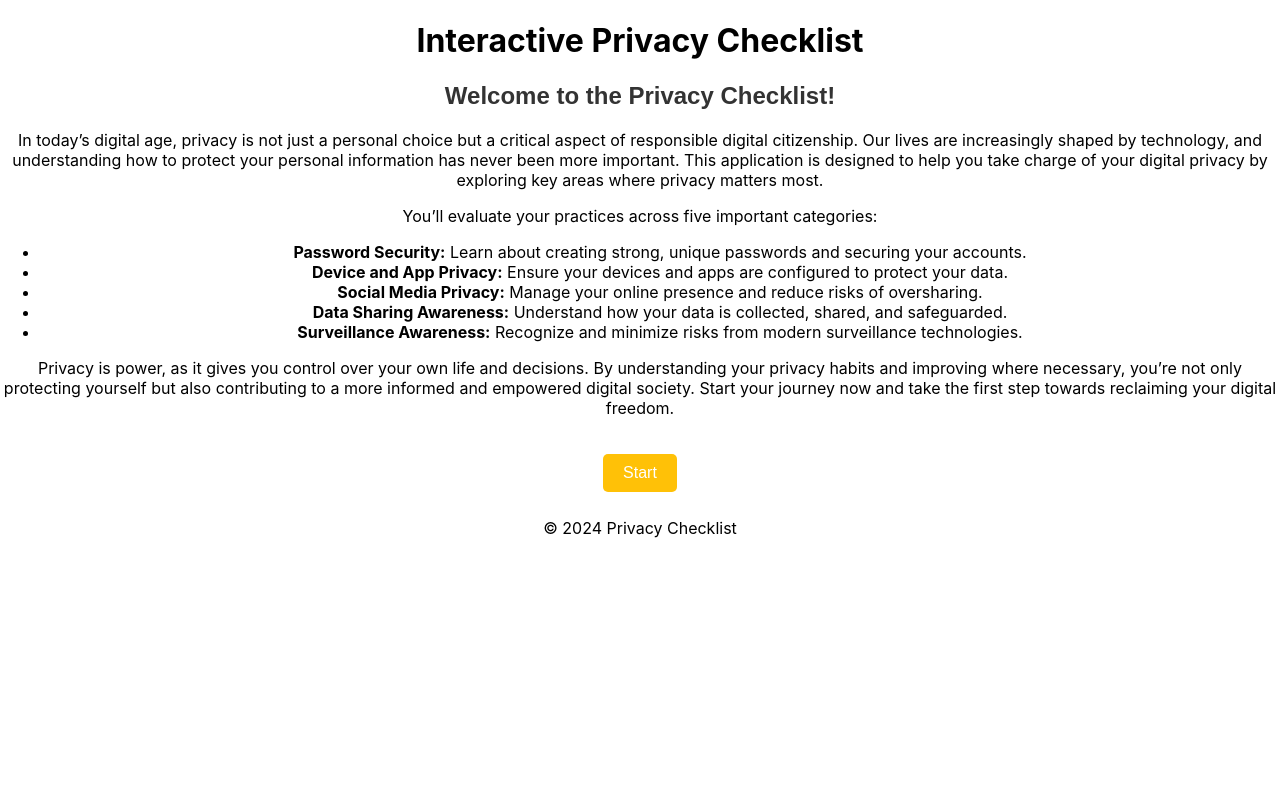
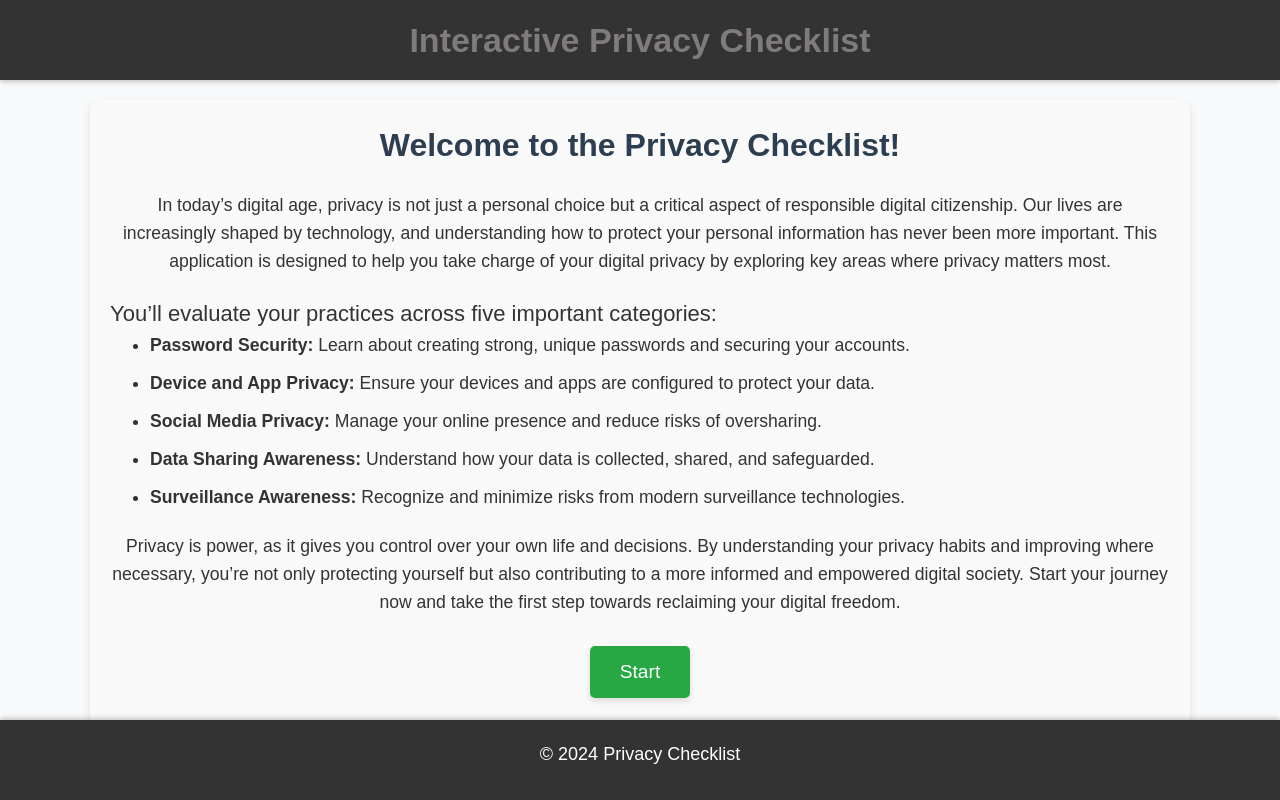
Before and after one commit to mohsenpasdar/PrivacyChecklistApp, a React (Create React App) app: page / in a window 1280 px wide. Built offline with nearby package versions, Linux system fonts and the light colour scheme.

Commit message:
styles for global and heade and footer and homepage were added

```diff
--- a/public/index.html
+++ b/public/index.html
@@ -2,7 +2,7 @@
 <html lang="en">
   <head>
     <meta charset="utf-8" />
-    <link rel="icon" href="%PUBLIC_URL%/favicon.ico" />
+    <link rel="icon" href="%PUBLIC_URL%/logo.png" />
     <meta name="viewport" content="width=device-width, initial-scale=1" />
     <meta name="theme-color" content="#000000" />
     <meta
@@ -24,7 +24,7 @@
       work correctly both with client-side routing and a non-root public URL.
       Learn how to configure a non-root public URL by running `npm run build`.
     -->
-    <title>React App</title>
+    <title>Privacy Checklist App</title>
   </head>
   <body>
     <noscript>You need to enable JavaScript to run this app.</noscript>
--- a/src/components/Footer.js
+++ b/src/components/Footer.js
@@ -1,4 +1,5 @@
 import React from 'react';
+import '../styles/Footer.css'
 
 function Footer() {
   return (
--- a/src/components/Header.js
+++ b/src/components/Header.js
@@ -1,4 +1,5 @@
 import React from 'react';
+import '../styles/Header.css'
 
 function Header() {
   return (
--- a/src/components/HomePage.js
+++ b/src/components/HomePage.js
@@ -1,28 +1,53 @@
-import React from 'react';
-import { Link } from 'react-router-dom';
+import React from "react";
+import { Link } from "react-router-dom";
+import '../styles/HomePage.css'; // External CSS file for styles
 
 function HomePage() {
   return (
-    <div>
-      <h2>Welcome to the Privacy Checklist!</h2>
-      <p>
-        In today’s digital age, privacy is not just a personal choice but a critical aspect of responsible digital citizenship. Our lives are increasingly shaped by technology, and understanding how to protect your personal information has never been more important. This application is designed to help you take charge of your digital privacy by exploring key areas where privacy matters most.
+    <div className="homepage-container">
+      <h2 className="homepage-title">Welcome to the Privacy Checklist!</h2>
+      <p className="homepage-intro">
+        In today’s digital age, privacy is not just a personal choice but a
+        critical aspect of responsible digital citizenship. Our lives are
+        increasingly shaped by technology, and understanding how to protect your
+        personal information has never been more important. This application is
+        designed to help you take charge of your digital privacy by exploring
+        key areas where privacy matters most.
       </p>
-      <p>
+      <p className="homepage-categories">
         You’ll evaluate your practices across five important categories:
         <ul>
-          <li><strong>Password Security:</strong> Learn about creating strong, unique passwords and securing your accounts.</li>
-          <li><strong>Device and App Privacy:</strong> Ensure your devices and apps are configured to protect your data.</li>
-          <li><strong>Social Media Privacy:</strong> Manage your online presence and reduce risks of oversharing.</li>
-          <li><strong>Data Sharing Awareness:</strong> Understand how your data is collected, shared, and safeguarded.</li>
-          <li><strong>Surveillance Awareness:</strong> Recognize and minimize risks from modern surveillance technologies.</li>
+          <li>
+            <strong>Password Security:</strong> Learn about creating strong,
+            unique passwords and securing your accounts.
+          </li>
+          <li>
+            <strong>Device and App Privacy:</strong> Ensure your devices and
+            apps are configured to protect your data.
+          </li>
+          <li>
+            <strong>Social Media Privacy:</strong> Manage your online presence
+            and reduce risks of oversharing.
+          </li>
+          <li>
+            <strong>Data Sharing Awareness:</strong> Understand how your data is
+            collected, shared, and safeguarded.
+          </li>
+          <li>
+            <strong>Surveillance Awareness:</strong> Recognize and minimize
+            risks from modern surveillance technologies.
+          </li>
         </ul>
       </p>
-      <p>
-        Privacy is power, as it gives you control over your own life and decisions. By understanding your privacy habits and improving where necessary, you’re not only protecting yourself but also contributing to a more informed and empowered digital society. Start your journey now and take the first step towards reclaiming your digital freedom.
+      <p className="homepage-conclusion">
+        Privacy is power, as it gives you control over your own life and
+        decisions. By understanding your privacy habits and improving where
+        necessary, you’re not only protecting yourself but also contributing to
+        a more informed and empowered digital society. Start your journey now
+        and take the first step towards reclaiming your digital freedom.
       </p>
       <Link to="/categories">
-        <button>Start</button>
+        <button className="homepage-button">Start</button>
       </Link>
     </div>
   );
--- a/src/index.css
+++ b/src/index.css
@@ -1,13 +1,120 @@
-body {
+/* Global Reset */
+* {
   margin: 0;
-  font-family: -apple-system, BlinkMacSystemFont, 'Segoe UI', 'Roboto', 'Oxygen',
-    'Ubuntu', 'Cantarell', 'Fira Sans', 'Droid Sans', 'Helvetica Neue',
-    sans-serif;
-  -webkit-font-smoothing: antialiased;
-  -moz-osx-font-smoothing: grayscale;
+  padding: 0;
+  box-sizing: border-box;
 }
 
-code {
-  font-family: source-code-pro, Menlo, Monaco, Consolas, 'Courier New',
-    monospace;
+body {
+  font-family: 'Arial', sans-serif;
+  font-size: 22px;
+  color: #333;
+  background-color: #f8f9fa; /* Light gray for a modern, clean look */
+  line-height: 1.6;
+  margin: 0px;
+  padding-top: 50px;
 }
+
+/* Headings */
+h1, h2, h3, h4, h5, h6 {
+  margin-bottom: 15px;
+  color: rgb(127, 123, 123); /* Blue for emphasis */
+}
+
+h1 {
+  font-size: 2rem;
+}
+
+h2 {
+  font-size: 1.8rem;
+}
+
+h3 {
+  font-size: 1.5rem;
+}
+
+/* Paragraphs */
+p {
+  margin-bottom: 15px;
+}
+
+/* Lists */
+ul {
+  margin-left: 20px;
+  margin-bottom: 15px;
+}
+
+li {
+  margin-bottom: 10px;
+}
+
+/* Buttons */
+button {
+  background-color: #007bff;
+  color: white;
+  border: none;
+  padding: 10px 20px;
+  margin: 10px 5px;
+  font-size: 16px;
+  border-radius: 5px;
+  cursor: pointer;
+  transition: background-color 0.3s ease, transform 0.2s ease;
+}
+
+button:hover {
+  background-color: #0056b3;
+  transform: scale(1.05);
+}
+
+button:disabled {
+  background-color: #6c757d; /* Gray for disabled buttons */
+  cursor: not-allowed;
+  opacity: 0.7;
+}
+
+/* Links */
+a {
+  text-decoration: none;
+  color: #007bff;
+}
+
+a:hover {
+  text-decoration: underline;
+}
+
+/* Containers */
+div {
+  margin-bottom: 20px;
+  padding: 10px;
+}
+
+header, footer {
+  background-color: #343a40; /* Dark gray for a modern feel */
+  color: white;
+  padding: 10px 20px;
+  text-align: center;
+}
+
+footer p {
+  margin: 0;
+}
+
+/* Inputs */
+input[type="text"],
+input[type="email"],
+textarea {
+  width: 100%;
+  padding: 10px;
+  margin: 10px 0;
+  border: 1px solid #ced4da;
+  border-radius: 5px;
+}
+
+/* Utility Classes */
+.text-center {
+  text-align: center;
+}
+
+.margin-top {
+  margin-top: 20px;
+}
--- /dev/null
+++ b/src/styles/Footer.css
@@ -0,0 +1,20 @@
+footer {
+  position: fixed;
+  bottom: 0;
+  left: 0;
+  width: 100%;
+  background-color: #333; /* Dark gray background */
+  color: white;
+  text-align: center;
+  height: 80px; /* Increased height */
+  font-size: 16px; /* Adjusted font size */
+  padding: 20px 0; /* Adjust padding for more height */
+  font-family: Arial, sans-serif;
+  z-index: 1000; /* Ensure it stays on top */
+  box-shadow: 0 -2px 5px rgba(0, 0, 0, 0.2);
+}
+
+footer p {
+  margin: 0;
+  font-size: 18px; /* Increased font size for footer text */
+}
--- /dev/null
+++ b/src/styles/Header.css
@@ -0,0 +1,22 @@
+header {
+    position: fixed;
+    top: 0;
+    left: 0;
+    width: 100%;
+    background-color: #333;
+    color: white;
+    display: flex; /* Enable flexbox */
+    justify-content: center; /* Center horizontally */
+    align-items: center; /* Center vertically */
+    height: 80px; /* Adjust height as needed */
+    padding: 0; /* Remove extra padding */
+    font-family: Arial, sans-serif;
+    z-index: 1000;
+    box-shadow: 0 2px 5px rgba(0, 0, 0, 0.2);
+  }
+
+  header h1 {
+    margin: 0;
+    font-size: 34px;
+    text-align: center;
+  }
--- /dev/null
+++ b/src/styles/HomePage.css
@@ -0,0 +1,72 @@
+/* General styles for the HomePage */
+.homepage-container {
+  max-width: 1100px;
+  margin: 20px auto;
+  padding: 20px;
+  text-align: center;
+  background-color: #f9f9f9; /* Light background for content */
+  box-shadow: 0 4px 10px rgba(0, 0, 0, 0.1); /* Soft shadow for depth */
+  border-radius: 10px;
+  font-family: Arial, sans-serif;
+  color: #333; /* Dark text for readability */
+}
+
+/* Title styles */
+.homepage-title {
+  font-size: 2rem;
+  margin-bottom: 20px;
+  color: #2c3e50; /* Dark blue for contrast */
+}
+
+/* Introduction paragraph */
+.homepage-intro {
+  font-size: 1.1rem;
+  line-height: 1.6;
+  margin-bottom: 20px;
+}
+
+/* Categories list styles */
+.homepage-categories {
+  text-align: left;
+  margin-bottom: 20px;
+}
+
+.homepage-categories ul {
+  padding-left: 20px;
+  list-style-type: disc;
+}
+
+.homepage-categories li {
+  margin-bottom: 10px;
+  font-size: 1.1rem;
+}
+
+/* Conclusion paragraph */
+.homepage-conclusion {
+  font-size: 1.1rem;
+  line-height: 1.6;
+  margin-bottom: 10px;
+}
+
+/* Button styles */
+.homepage-button {
+  background-color: #28a745; /* Green button */
+  color: white;
+  border: none;
+  padding: 15px 30px;
+  font-size: 1.2rem;
+  border-radius: 5px;
+  cursor: pointer;
+  transition: background-color 0.3s, transform 0.2s;
+  box-shadow: 0 4px 6px rgba(0, 0, 0, 0.1); /* Slight shadow for depth */
+}
+
+.homepage-button:hover {
+  background-color: #218838; /* Darker green on hover */
+  transform: scale(1.05); /* Slight scaling effect */
+}
+
+.homepage-button:focus {
+  outline: none;
+  box-shadow: 0 0 10px #28a745; /* Glow effect */
+}
```
Also changed, not shown: public/logo.png (added).
